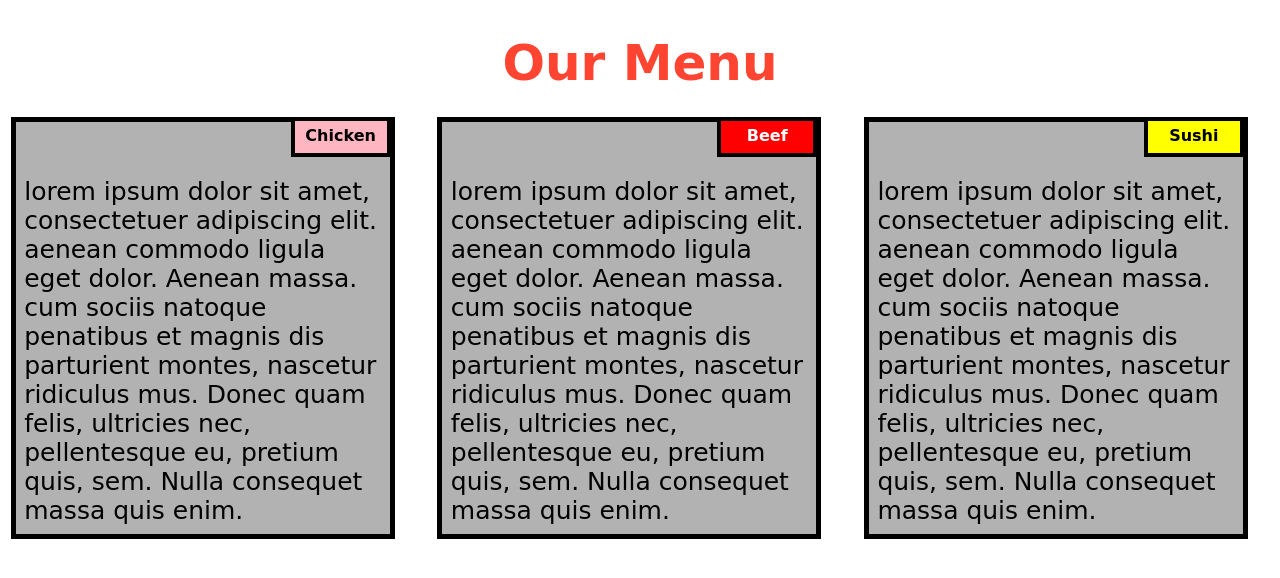
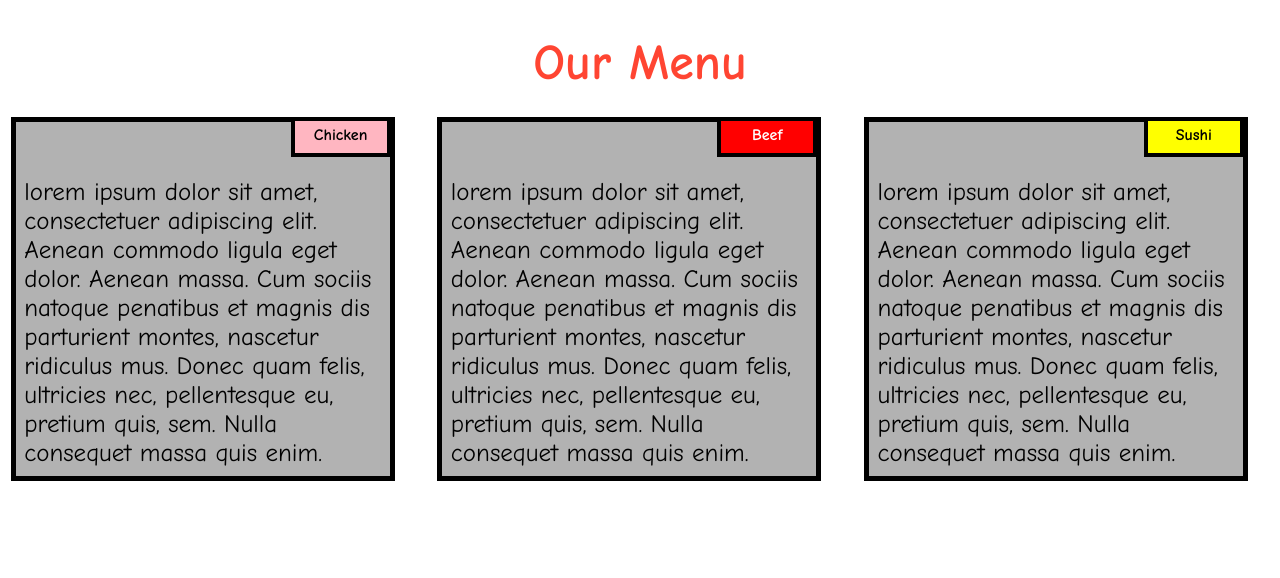
Before and after one commit to Dipak006/Coursera_test, a plain HTML site: page Assignment/Module_2/index.html in a window 1280 px wide. Drawn offline with Linux system fonts and the light colour scheme.

Commit message:
Small change

```diff
--- a/Assignment/Module_2/Style.css
+++ b/Assignment/Module_2/Style.css
@@ -5,7 +5,7 @@
 body{
 	margin: 0;
 	padding: 0;
-	font-family: cursive;
+	font-family: "Comic Sans MS", cursive, sans-serif;
 }
 .row{
 	margin-top: 5%;
@@ -74,7 +74,7 @@ h1{
 		width: 100%;
 	}
 	.name3{
-		margin-right: 65px;
+		margin-right: 35px;
 		width: 100px;
 	}
 }
--- a/Assignment/Module_2/index.html
+++ b/Assignment/Module_2/index.html
@@ -1,7 +1,8 @@
 <!DOCTYPE html>
 <html>
 <head>
-	<title>Coursera Assignment</title>
+	<title>My Coursera Assignment</title>
+	<meta charset="utf-8">
 	<meta name="viewport" content="width=device-width, initial-scale=1">
 	<link rel="stylesheet" type="text/css" href="Style.css">
 </head>
@@ -10,19 +11,19 @@
 	<div class="col-lg-4 col-md-6 col-sm-12">
 		<div class="box">
 			<p class="content-name name1">Chicken</p>
-			<p class="content">lorem ipsum dolor sit amet, consectetuer adipiscing elit. aenean commodo ligula eget dolor. Aenean massa. cum sociis natoque penatibus et magnis dis parturient montes, nascetur ridiculus mus. Donec quam felis, ultricies nec, pellentesque eu, pretium quis, sem. Nulla consequet massa quis enim.</p>
+			<p class="content">lorem ipsum dolor sit amet, consectetuer adipiscing elit. Aenean commodo ligula eget dolor. Aenean massa. Cum sociis natoque penatibus et magnis dis parturient montes, nascetur ridiculus mus. Donec quam felis, ultricies nec, pellentesque eu, pretium quis, sem. Nulla consequet massa quis enim.</p>
 		</div>
 	</div>
 	<div class="col-lg-4 col-md-6 col-sm-12">
 		<div class="box">
 			<p class="content-name name2">Beef</p>
-			<p class="content">lorem ipsum dolor sit amet, consectetuer adipiscing elit. aenean commodo ligula eget dolor. Aenean massa. cum sociis natoque penatibus et magnis dis parturient montes, nascetur ridiculus mus. Donec quam felis, ultricies nec, pellentesque eu, pretium quis, sem. Nulla consequet massa quis enim.</p>
+			<p class="content">lorem ipsum dolor sit amet, consectetuer adipiscing elit. Aenean commodo ligula eget dolor. Aenean massa. Cum sociis natoque penatibus et magnis dis parturient montes, nascetur ridiculus mus. Donec quam felis, ultricies nec, pellentesque eu, pretium quis, sem. Nulla consequet massa quis enim.</p>
 		</div>
 	</div>
 	<div class="col-lg-4 col-md-6 col-sm-12">
 		<div class="box">
 			<p class="content-name name3">Sushi</p>
-			<p class="content">lorem ipsum dolor sit amet, consectetuer adipiscing elit. aenean commodo ligula eget dolor. Aenean massa. cum sociis natoque penatibus et magnis dis parturient montes, nascetur ridiculus mus. Donec quam felis, ultricies nec, pellentesque eu, pretium quis, sem. Nulla consequet massa quis enim.</p>
+			<p class="content">lorem ipsum dolor sit amet, consectetuer adipiscing elit. Aenean commodo ligula eget dolor. Aenean massa. Cum sociis natoque penatibus et magnis dis parturient montes, nascetur ridiculus mus. Donec quam felis, ultricies nec, pellentesque eu, pretium quis, sem. Nulla consequet massa quis enim.</p>
 		</div>
 	</div>
 </body>
```
